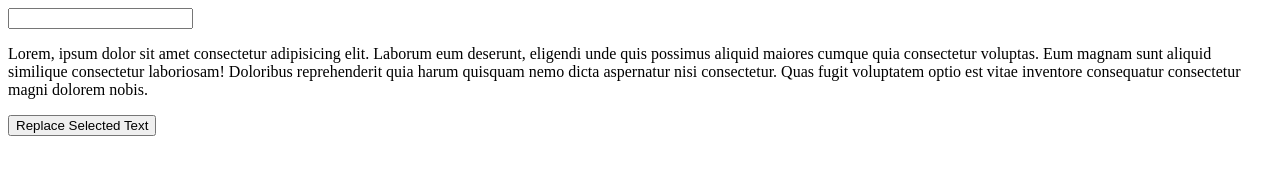
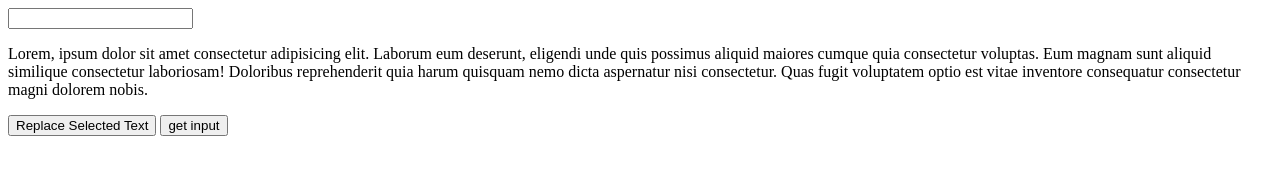
Before and after one commit to amit-2000/replace-selected-text, a plain HTML site: page index.html in a window 1280 px wide. Both pictures are taken after a click on the button "Replace Selected Text". Drawn offline with Linux system fonts and the light colour scheme.

Commit message:
fix : get dynamic data

```diff
--- a/index.html
+++ b/index.html
@@ -13,28 +13,39 @@
         aliquid maiores cumque quia consectetur voluptas. Eum magnam sunt aliquid similique consectetur laboriosam!
         Doloribus reprehenderit quia harum quisquam nemo dicta aspernatur nisi consectetur. Quas fugit voluptatem optio
         est vitae inventore consequatur consectetur magni dolorem nobis.</p>
-    <input type="button" value="Replace Selected Text" onClick="makeBoldSelection();">
+    <input type="button" value="Replace Selected Text" onClick="makeBoldSelection()">
+    <input type="button" value="get input" onClick="handleInputEvent()">
     <script>
-        function updateValue() {
-            let x = document.getElementById(`${uniqueId}`).value;
-            console.log("handle input change " + uniqueId)
-            console.log(x.length)
+        // function updateValue(uniqueId) {
+        //     let x = document.getElementById(`${uniqueId}`).value;
+        //     console.log("handle input change " + uniqueId)
+        //     console.log(x.length)
+        // }
+        function handleInputEvent(id) {
+            // console.log("input button handle")
+            const input = document.getElementById(id).value;
+            console.log(input)
         }
-        var uniqueId;
+        let uniqueId;
         function makeBoldSelection() {
-            // var selectedText = document.getSelection()
-            // const text = selectedText.toString()
-            // console.log(text.length)
-            // const replacementString = "_".repeat(text.length)
-            uniqueId = Date.now()
-            console.log("unique id in id : ", uniqueId)
-            const inputElement = `<input id= ${uniqueId}  oninput="updateValue()" ></input>`
-            document.body.innerHTML = document.body.innerHTML.replace(window.getSelection(), inputElement);
-            const input = document.querySelector('input');
-            input.addEventListener('input', updateValue);
-
+            const text = document.getSelection().toString().length
+            if (document.getSelection()) {
+                uniqueId = Date.now().toString()
+                console.log("unique id in id : ", uniqueId)
+                const inputElement = `<input id=${uniqueId} ></input>`
+                document.body.innerHTML = document.body.innerHTML.replace(window.getSelection(), inputElement);
+                const input = document.getElementById(uniqueId);
+                input.addEventListener('input', handleInputEvent.bind(undefined, uniqueId));
+            }
         }
     </script>
 </body>
 
 </html>
+
+
+
+<!-- // var selectedText = document.getSelection()
+            // const text = selectedText.toString()
+            // console.log(text.length)
+            // const replacementString = "_".repeat(text.length) -->
```
